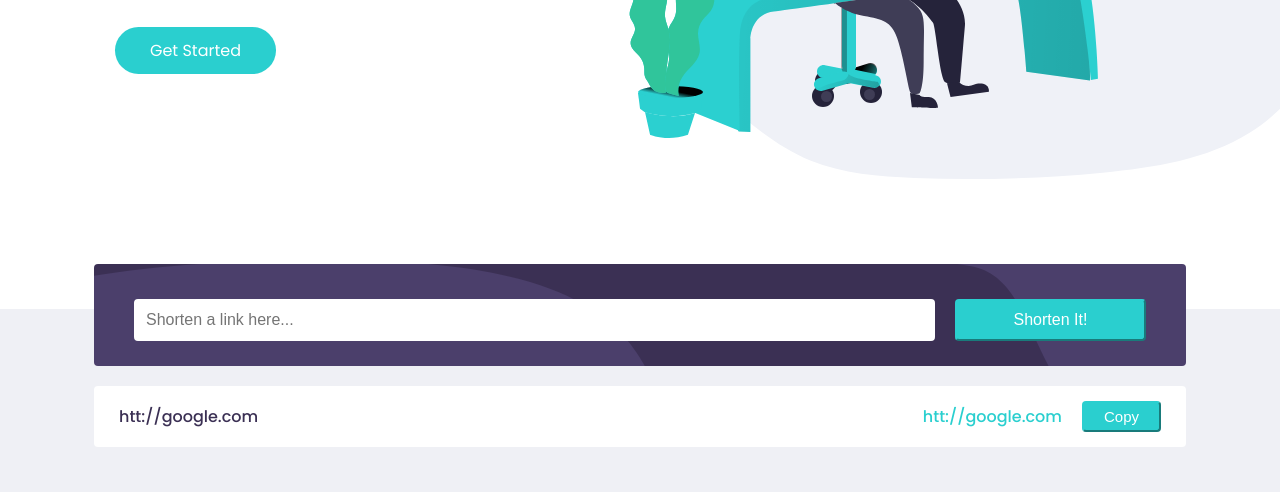
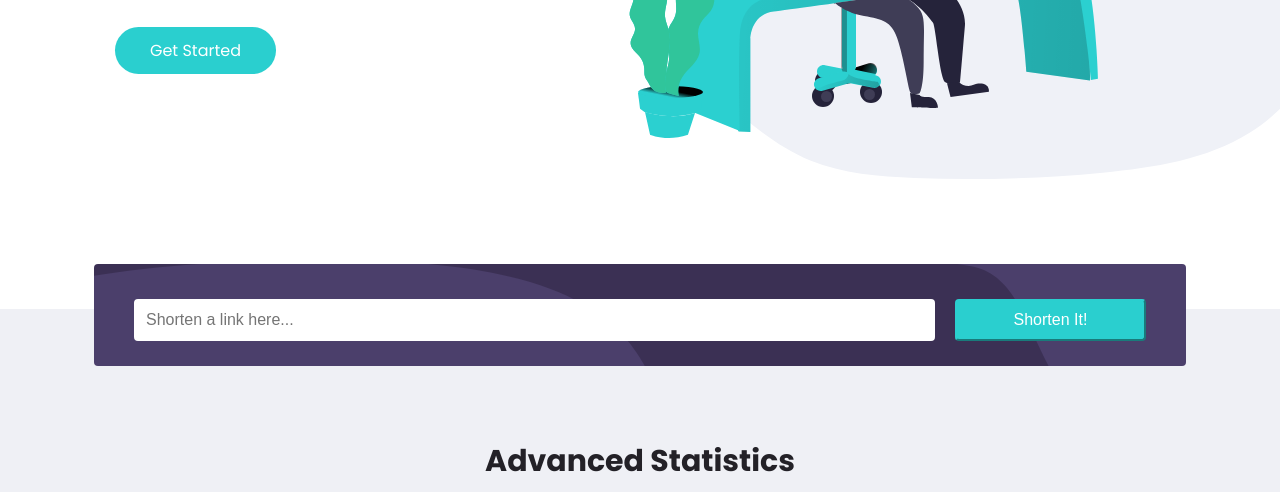
Before and after one commit to luiz-gustavo0/shortly-url-landing-page, a plain HTML site: page index.html in a window 1280 px wide. Shown: the part 460-952 px from the top of the page. Drawn offline with Linux system fonts and the light colour scheme.

Commit message:
upadate index.html

```diff
--- a/index.html
+++ b/index.html
@@ -85,19 +85,7 @@
               Please add a link
             </span>
           </form>
-          <div class="container-links">
-            <div class="box-link">
-              <div class="box-link__item">
-                <a href="#" target="_blank">htt://google.com</a>
-              </div>
-              <div class="box-link__group">
-                <a href="#" target="_blank" id="short-link">
-                  htt://google.com
-                </a>
-                <button id="copy">Copy</button>
-              </div>
-            </div>
-          </div>
+          <div class="container-links"></div>
         </div>
       </section>
 
```
